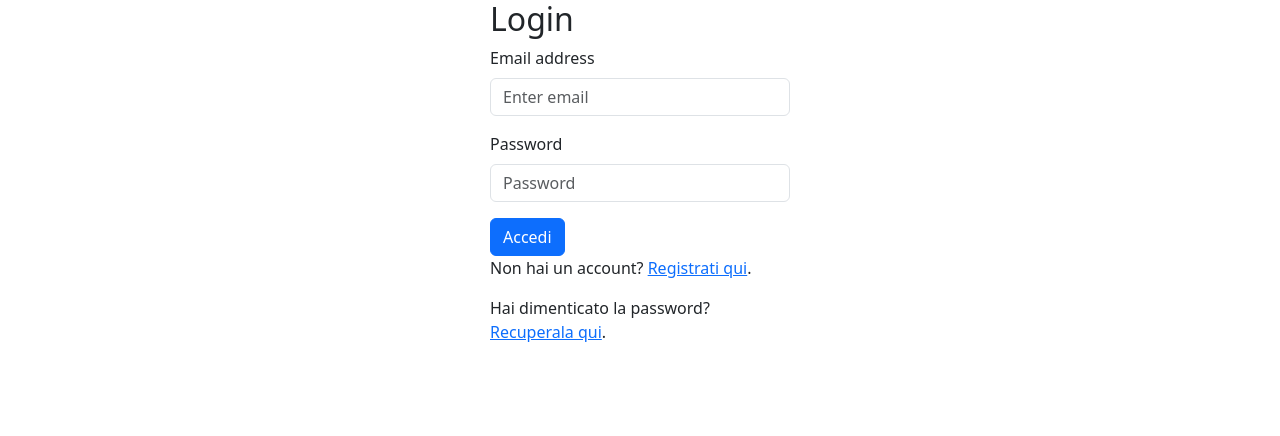
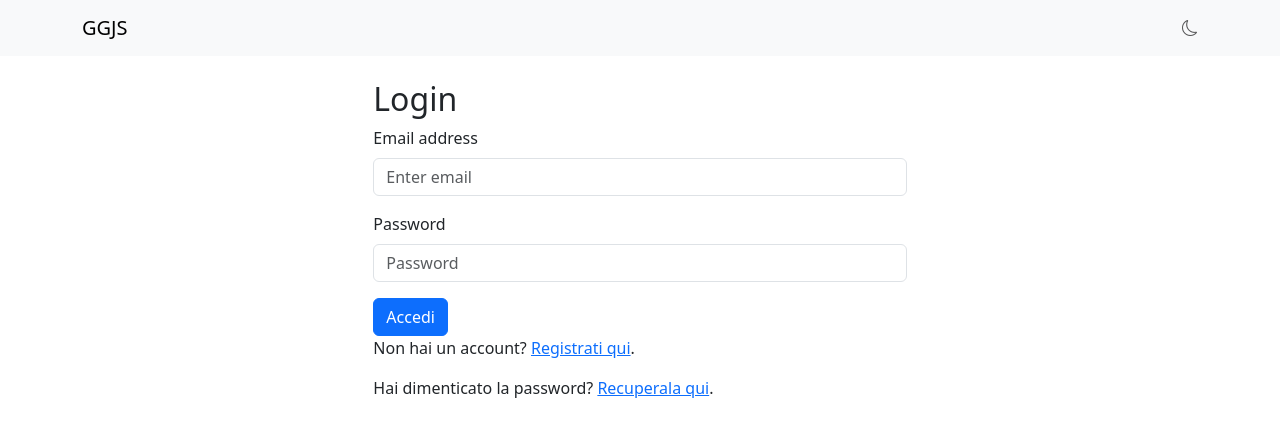
Before and after one commit to l3ox64/GGJS, a React (Create React App) app: page / in a window 1280 px wide. Shown: the top 436 px of the page. Built offline with nearby package versions, Linux system fonts and the light colour scheme.

Commit message:
tema chiaro/scuro + revisione pagina login

```diff
--- a/src/App.css
+++ b/src/App.css
@@ -1,38 +1 @@
-.App {
-  text-align: center;
-}
-
-.App-logo {
-  height: 40vmin;
-  pointer-events: none;
-}
-
-@media (prefers-reduced-motion: no-preference) {
-  .App-logo {
-    animation: App-logo-spin infinite 20s linear;
-  }
-}
-
-.App-header {
-  background-color: #282c34;
-  min-height: 100vh;
-  display: flex;
-  flex-direction: column;
-  align-items: center;
-  justify-content: center;
-  font-size: calc(10px + 2vmin);
-  color: white;
-}
-
-.App-link {
-  color: #61dafb;
-}
-
-@keyframes App-logo-spin {
-  from {
-    transform: rotate(0deg);
-  }
-  to {
-    transform: rotate(360deg);
-  }
-}
+@import url("https://cdn.jsdelivr.net/npm/bootstrap-icons@1.11.3/font/bootstrap-icons.min.css");
--- a/src/App.js
+++ b/src/App.js
@@ -1,20 +1,23 @@
-import React from 'react';
+import React, { useEffect } from 'react';
 import { BrowserRouter as Router, Route, Routes } from 'react-router-dom';
 import 'bootstrap/dist/css/bootstrap.min.css';
-import Login from './components/Login';
+import "./App.css"
 import Register from './components/Register';
 import ForgotPassword from './components/ForgotPassword';
-
+import LoginPage from './page/LoginPage';
+import { ThemeProvider } from './components/ThemeProvider';
 const App = () => {
   return (
+  <ThemeProvider>
     <Router>
       <Routes>
-        <Route path="/" element= {<Login/>} />
-        <Route path="/login" element={<Login/>} />
+          <Route path="/" element= {<LoginPage/>} />
+          <Route path="/login" element={<LoginPage/>} />
           <Route path="/register" element={<Register/>} />
           <Route path="/forgot-password" element={<ForgotPassword/>} />
       </Routes>
     </Router>
+  </ThemeProvider>
   );
 }
 
--- a/src/components/Login.js
+++ b/src/components/Login.js
@@ -1,7 +1,8 @@
-import React, { useState } from 'react';
-import { Form, Button } from 'react-bootstrap';
+import React, { useEffect, useState } from 'react';
+import { Form, Button, Container, Stack } from 'react-bootstrap';
 
 const Login = () => {
+
   const [email, setEmail] = useState('');
   const [password, setPassword] = useState('');
   const [error, setError] = useState('');
@@ -39,8 +40,10 @@ const Login = () => {
   };
 
   return (
-    <div className="d-flex justify-content-center">
-      <div style={{ maxWidth: "300px" }}>
+    <Stack className='col-md-5 mx-auto'>
+      {
+      //<div style={{ maxWidth: "300px" }}>
+      }
         <h2>Login</h2>
         <Form onSubmit={handleLogin}>
           <Form.Group className="mb-3" controlId="formBasicEmail">
@@ -75,8 +78,10 @@ const Login = () => {
         <p>
           Hai dimenticato la password? <a href="/forgot-password">Recuperala qui</a>.
         </p>
-      </div>
-    </div>
+      {
+      //</div>
+      }
+    </Stack>
   );
 };
 
--- /dev/null
+++ b/src/components/NavBar.js
@@ -0,0 +1,18 @@
+import { Col, Container, Nav, Navbar, Row } from "react-bootstrap";
+import ThemeButton from "./ThemeButton";
+
+
+
+export default function() {
+    return (
+    <Navbar expand="lg" className="bg-body-tertiary">
+      <Container>
+        <Navbar.Brand>GGJS</Navbar.Brand>
+        <Navbar.Text>
+            <ThemeButton></ThemeButton>
+        </Navbar.Text>
+      </Container>
+    </Navbar>
+
+    )
+}
--- /dev/null
+++ b/src/components/ThemeButton.js
@@ -0,0 +1,18 @@
+import { useEffect, useState } from "react"
+import { Button } from "react-bootstrap"
+import { useTheme } from "./ThemeProvider"
+
+export default function() {
+    const {dark, toggleTheme} = useTheme()
+    const switchTheme = () => {
+        toggleTheme()
+        //document.body.setAttribute("data-bs-theme", localStorage.getItem("theme"))
+        console.log(document.documentElement.getAttribute("data-bs-theme"))
+    }
+
+    return (
+        <>
+            <i className="bi bi-moon" style={{cursor: "pointer"}} onClick={switchTheme}></i>
+        </>
+    )
+}
--- /dev/null
+++ b/src/components/ThemeProvider.js
@@ -0,0 +1,20 @@
+// ThemeContext.js
+import { createContext, useContext, useState } from 'react';
+
+export const ThemeContext = createContext();
+export const useTheme = () => useContext(ThemeContext)
+
+export const ThemeProvider = ({ children, style }) => {
+  const [dark, setDark] = useState(false);
+  const toggleTheme = () => {
+      setDark(!dark);
+      localStorage.setItem("theme", dark ? "dark" : "light")
+      document.body.setAttribute("data-bs-theme", localStorage.getItem("theme"))
+  };
+
+  return (
+    <ThemeContext.Provider value={{ dark , toggleTheme }}>
+      {children}
+    </ThemeContext.Provider>
+  );
+};
--- a/src/index.js
+++ b/src/index.js
@@ -5,6 +5,6 @@ import App from './App';
 import { BrowserRouter } from "react-router-dom";
 
 ReactDOM.render(
-  <App />,
+  <App/>,
   document.getElementById("root")
 );
--- /dev/null
+++ b/src/page/LoginPage.js
@@ -0,0 +1,13 @@
+import Login from "../components/Login";
+import NavBar from "../components/NavBar";
+
+
+export default function(){
+    return (
+        <>
+            <NavBar/>
+            <br/>
+            <Login/>
+        </>
+    )
+}
```
Also changed, not shown: src/assets/moon.svg (added), src/components/LoginForm.js (deleted). Lines whose indentation alone changed are shown as unchanged.
